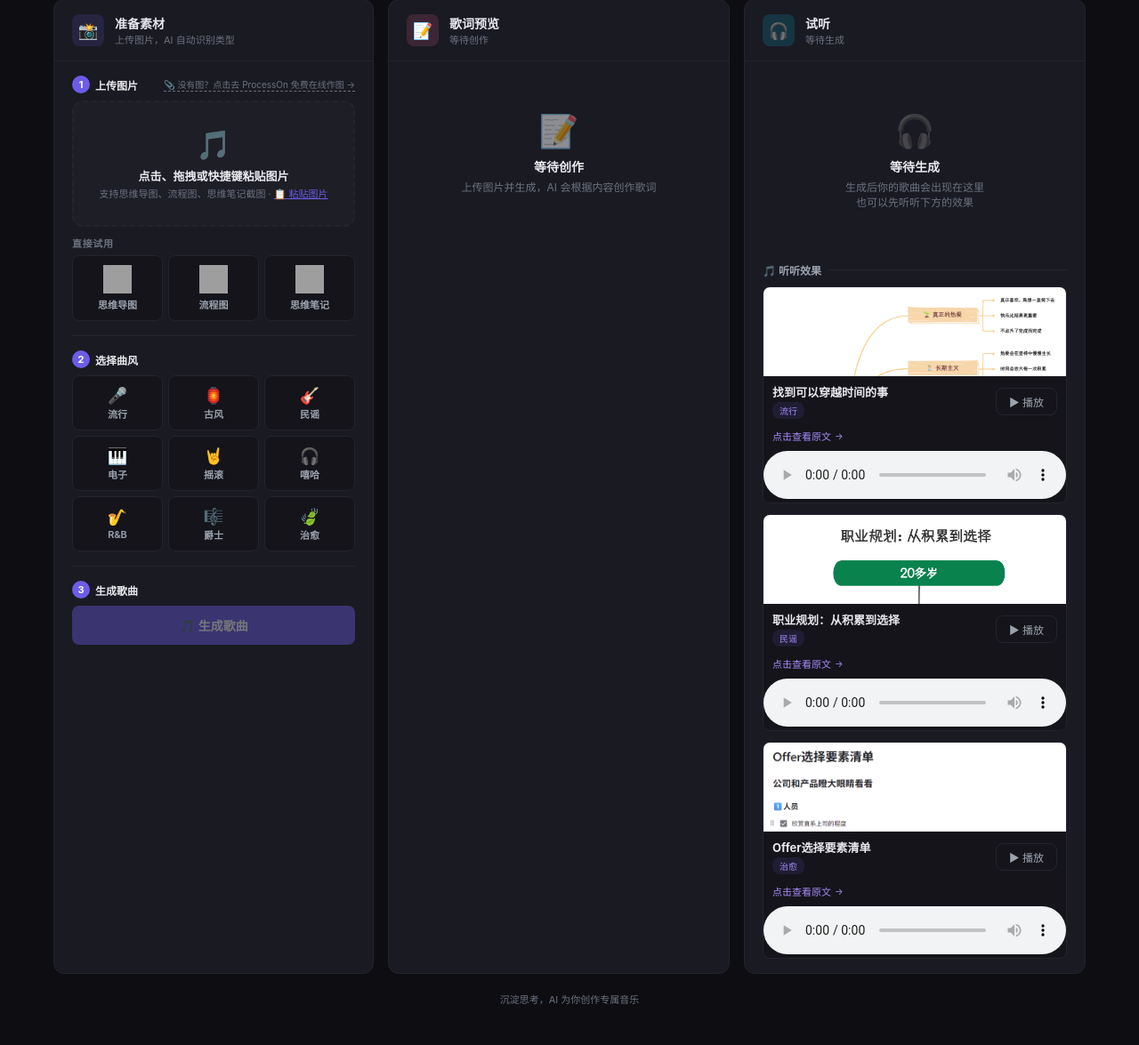
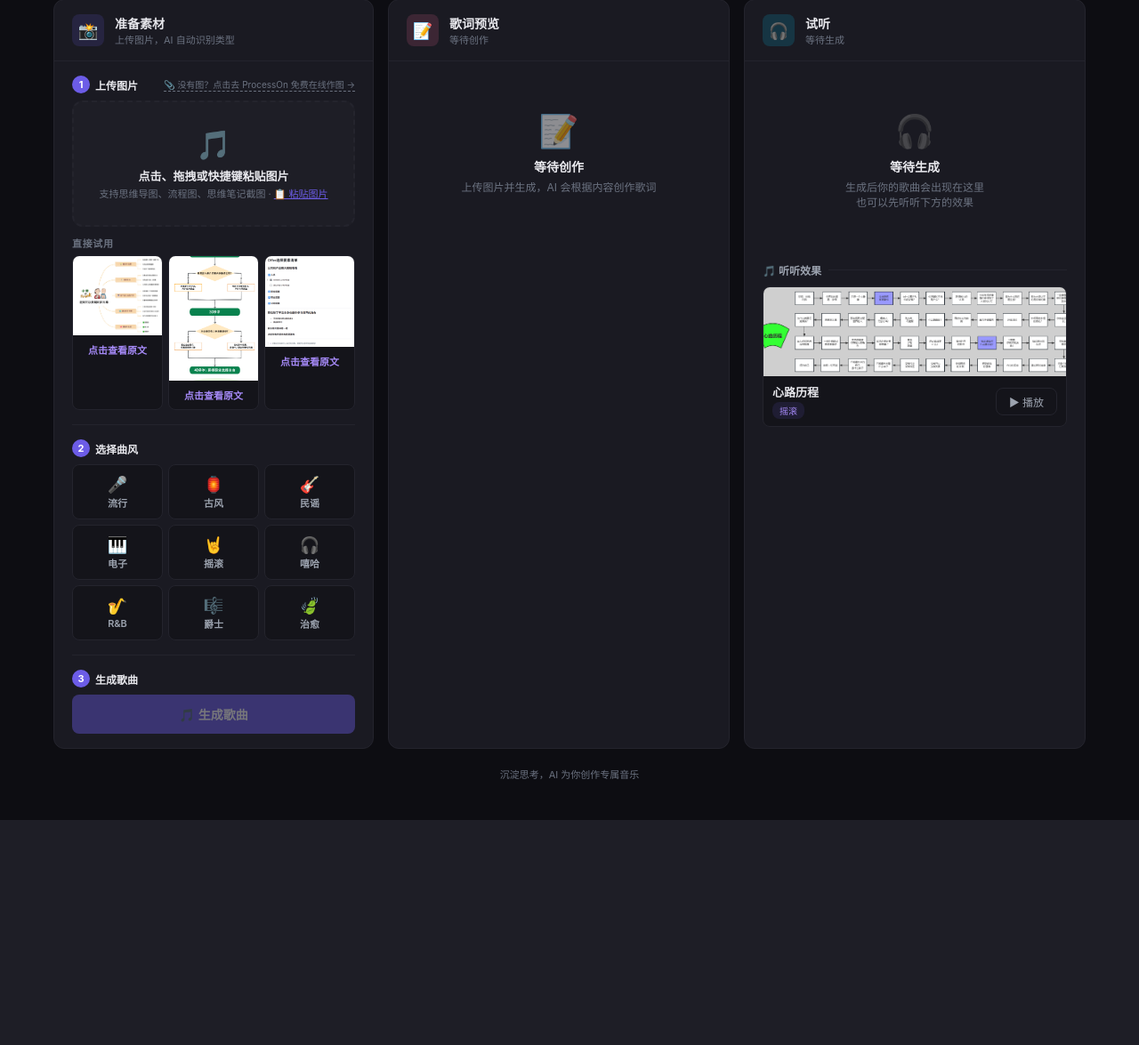
Before and after one commit to mindmapmaster/diagram-to-music, a Flask app: page / in a window 1280 px wide. Shown: the part 287-1462 px from the top of the page at 89% size. After the commit the page ends 1209 px from the top, so only its background shows below. Run offline with Flask 3, Linux system fonts and the light colour scheme; some libraries are stand-ins or nearby versions; grey boxes are pictures that could not be loaded.

Commit message:
修正：案例图片+跳转链接改到直接试用区域

```diff
--- a/static/cases/cases.json
+++ b/static/cases/cases.json
@@ -1,31 +1,12 @@
 {
   "cases": [
     {
-      "id": "mindmap_time",
-      "title": "找到可以穿越时间的事",
-      "style": "pop",
-      "style_name": "流行",
-      "image": "/static/cases/case_mindmap.png",
-      "audio": "/static/cases/case_journey.mp3",
-      "link": "https://mp.weixin.qq.com/s/DgWTyYRdF0LBWYa8LJx4uw"
-    },
-    {
-      "id": "career_plan",
-      "title": "职业规划：从积累到选择",
-      "style": "folk",
-      "style_name": "民谣",
-      "image": "/static/cases/case_flowchart.png",
-      "audio": "/static/cases/case_journey.mp3",
-      "link": "https://weibo.com/5261481243/5137878430515201"
-    },
-    {
-      "id": "offer_checklist",
-      "title": "Offer选择要素清单",
-      "style": "lofi",
-      "style_name": "治愈",
-      "image": "/static/cases/case_notes.png",
-      "audio": "/static/cases/case_journey.mp3",
-      "link": "http://xhslink.cn/o/4FE1bu6Zgio"
+      "id": "journey",
+      "title": "心路历程",
+      "style": "rock",
+      "style_name": "摇滚",
+      "image": "/static/cases/case_journey.jpg",
+      "audio": "/static/cases/case_journey.mp3"
     }
   ]
 }
--- a/templates/index.html
+++ b/templates/index.html
@@ -135,6 +135,12 @@ body { background:var(--bg); color:var(--text); font-family:-apple-system,BlinkM
 /* Sample Icons */
 .sample-icon-img { width:32px; height:32px; display:block; margin:0 auto 4px; }
 
+/* Sample showcase cards */
+.sample-showcase { display:block; cursor:pointer; border:1px solid var(--card-border); border-radius:var(--radius-xs); overflow:hidden; transition:var(--transition); background:var(--surface); text-decoration:none; }
+.sample-showcase:hover { border-color:var(--primary); transform:translateY(-1px); }
+.sample-showcase img { width:100%; height:auto; display:block; max-height:140px; object-fit:cover; }
+.sample-showcase .sample-link-text { padding:8px 4px; text-align:center; font-size:11px; color:#A78BFA; font-weight:600; }
+
 /* Cases in preview */
 .cases-in-preview { margin-top:20px; }
 .cases-divider { display:flex; align-items:center; gap:8px; margin-bottom:10px; }
@@ -152,11 +158,7 @@ body { background:var(--bg); color:var(--text); font-family:-apple-system,BlinkM
 .case-play-btn { background:none; border:1px solid var(--card-border); color:var(--text-secondary); font-size:12px; padding:6px 14px; border-radius:8px; cursor:pointer; transition:var(--transition); flex-shrink:0; }
 .case-play-btn:hover { border-color:var(--primary); color:var(--primary); }
 .case-play-btn.playing { background:var(--primary); color:white; border-color:var(--primary); }
-/* Case link */
-.case-link-row { padding:0 10px 8px; }
-.case-link { font-size:11px; color:#A78BFA; text-decoration:none; display:inline-flex; align-items:center; gap:4px; }
-.case-link:hover { text-decoration:underline; }
-.case-link::after { content:'→'; font-size:10px; }
+.case-audio { padding:0 10px 10px; display:none; }
 .case-audio.show { display:block; }
 .case-audio audio { width:100%; border-radius:6px; }
 
@@ -285,15 +287,15 @@ body { background:var(--bg); color:var(--text); font-family:-apple-system,BlinkM
                 <div style="margin-top:10px;" id="sampleSection">
                     <div class="section-label">直接试用</div>
                     <div class="style-grid" style="margin-top:6px;">
-                        <div class="style-card" onclick="loadSample('mindmap')">
-                            <img class="sample-icon-img" src="https://www.processon.com/image/5b76bc5d5bf.svg" alt="思维导图"><span class="style-name">思维导图</span>
-                        </div>
-                        <div class="style-card" onclick="loadSample('flowchart')">
-                            <img class="sample-icon-img" src="https://www.processon.com/image/31156f0c743.svg" alt="流程图"><span class="style-name">流程图</span>
-                        </div>
-                        <div class="style-card" onclick="loadSample('notes')">
-                            <img class="sample-icon-img" src="https://www.processon.com/image/d902fd623f5.svg" alt="思维笔记"><span class="style-name">思维笔记</span>
-                        </div>
+                        <a class="sample-showcase" href="https://mp.weixin.qq.com/s/DgWTyYRdF0LBWYa8LJx4uw" target="_blank">
+                            <img src="/static/cases/case_mindmap.png" alt="思维导图"><div class="sample-link-text">点击查看原文</div>
+                        </a>
+                        <a class="sample-showcase" href="https://weibo.com/5261481243/5137878430515201" target="_blank">
+                            <img src="/static/cases/case_flowchart.png" alt="流程图"><div class="sample-link-text">点击查看原文</div>
+                        </a>
+                        <a class="sample-showcase" href="http://xhslink.cn/o/4FE1bu6Zgio" target="_blank">
+                            <img src="/static/cases/case_notes.png" alt="思维笔记"><div class="sample-link-text">点击查看原文</div>
+                        </a>
                     </div>
                 </div>
 
@@ -844,7 +846,6 @@ function loadCases() {
         data.cases.forEach(function(c){
             var item = document.createElement('div');
             item.className = 'case-item';
-            var linkHtml = c.link ? '<div class="case-link-row"><a class="case-link" href="' + c.link + '" target="_blank">点击查看原文</a></div>' : '';
             item.innerHTML =
                 '<img class="case-thumb" src="' + c.image + '" alt="' + c.title + '" onclick="openLightbox(\'' + c.image + '\')" title="点击查看大图">' +
                 '<div class="case-row">' +
@@ -853,7 +854,7 @@ function loadCases() {
                         '<span class="case-tag">' + (c.style_name || c.style) + '</span>' +
                     '</div>' +
                     '<button class="case-play-btn" id="caseBtn-' + c.id + '" onclick="toggleCasePlay(\'' + c.id + '\')">▶ 播放</button>' +
-                '</div>' + linkHtml +
+                '</div>' +
                 '<div class="case-audio" id="caseAudio-' + c.id + '">' +
                     '<audio controls src="' + c.audio + '" onended="resetCaseBtn(\'' + c.id + '\')"></audio>' +
                 '</div>';
```
